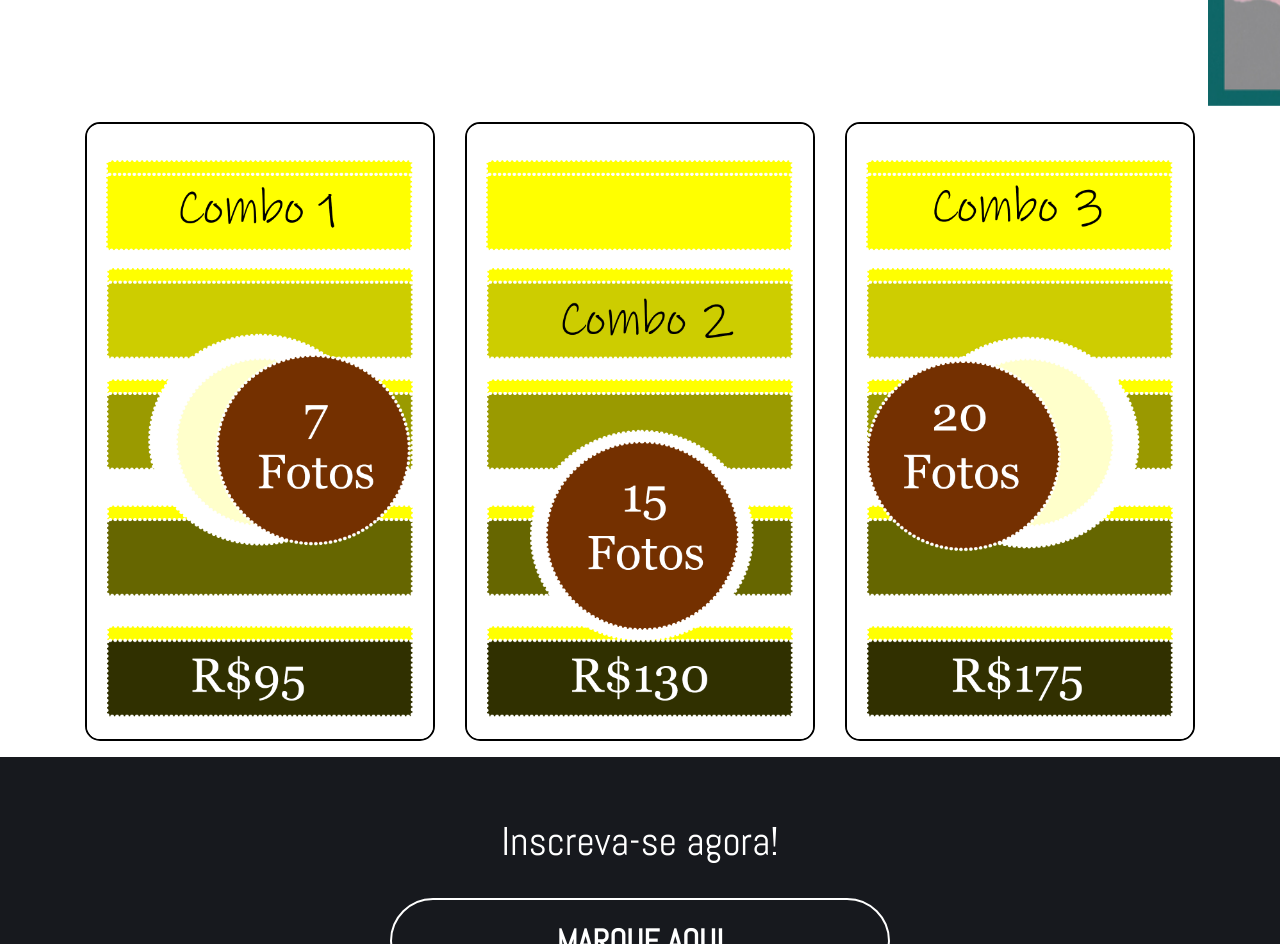
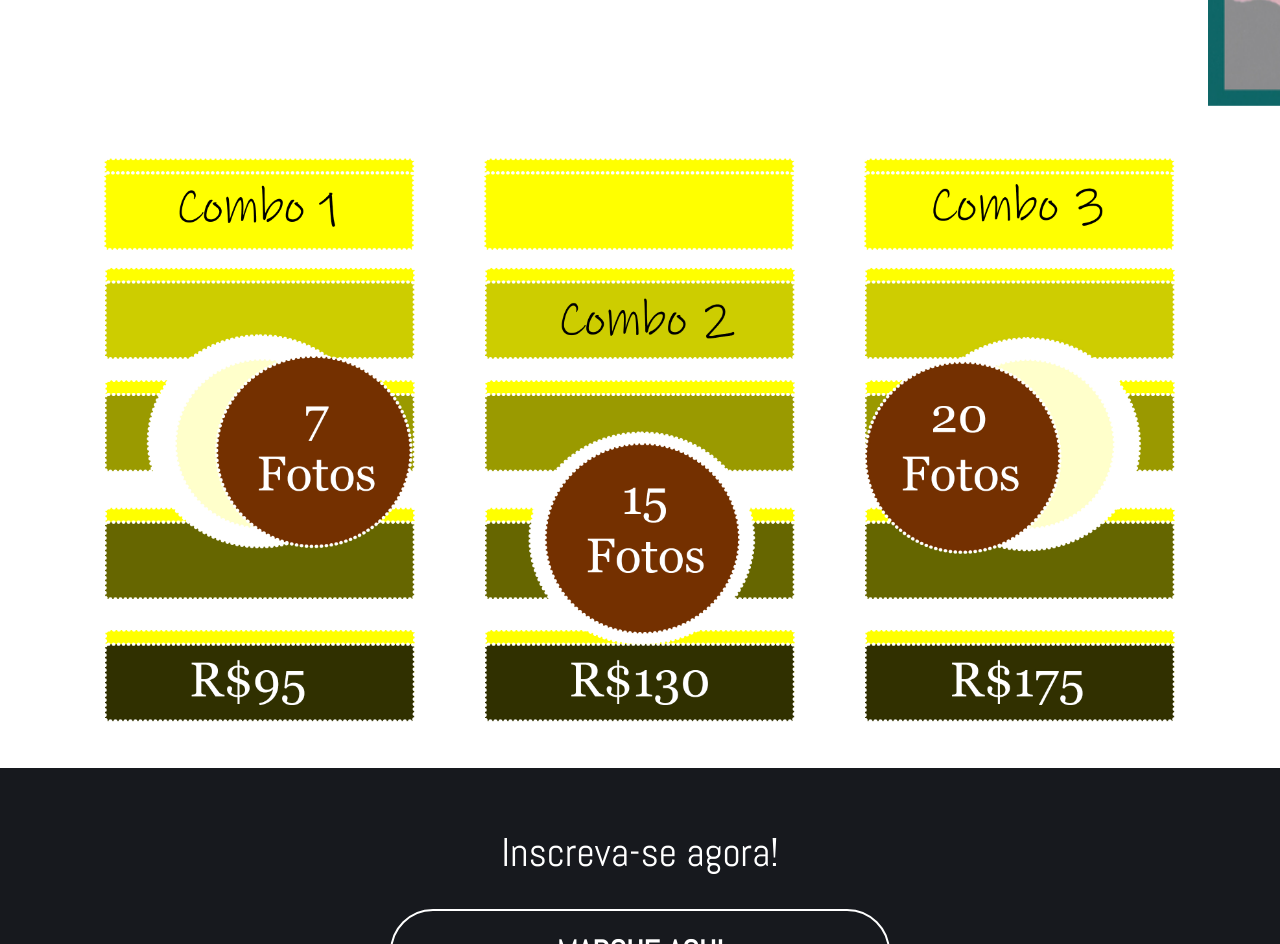
Before and after one commit to espectrolu/site-espectrolu, a plain HTML site: page index.html in a window 1280 px wide. Shown: the part 1500-2444 px from the top of the page. Drawn offline with Linux system fonts and the light colour scheme.

Commit message:
Update style.css

```diff
--- a/css/style.css
+++ b/css/style.css
@@ -214,8 +214,7 @@ body {
 
 #servicos img {
     width: 100%;
-    border: 2px solid black;
-    border-radius: 15px;
+    margin-bottom: 0.5em;
 }
 
 @media (min-width: 576px) {
```
